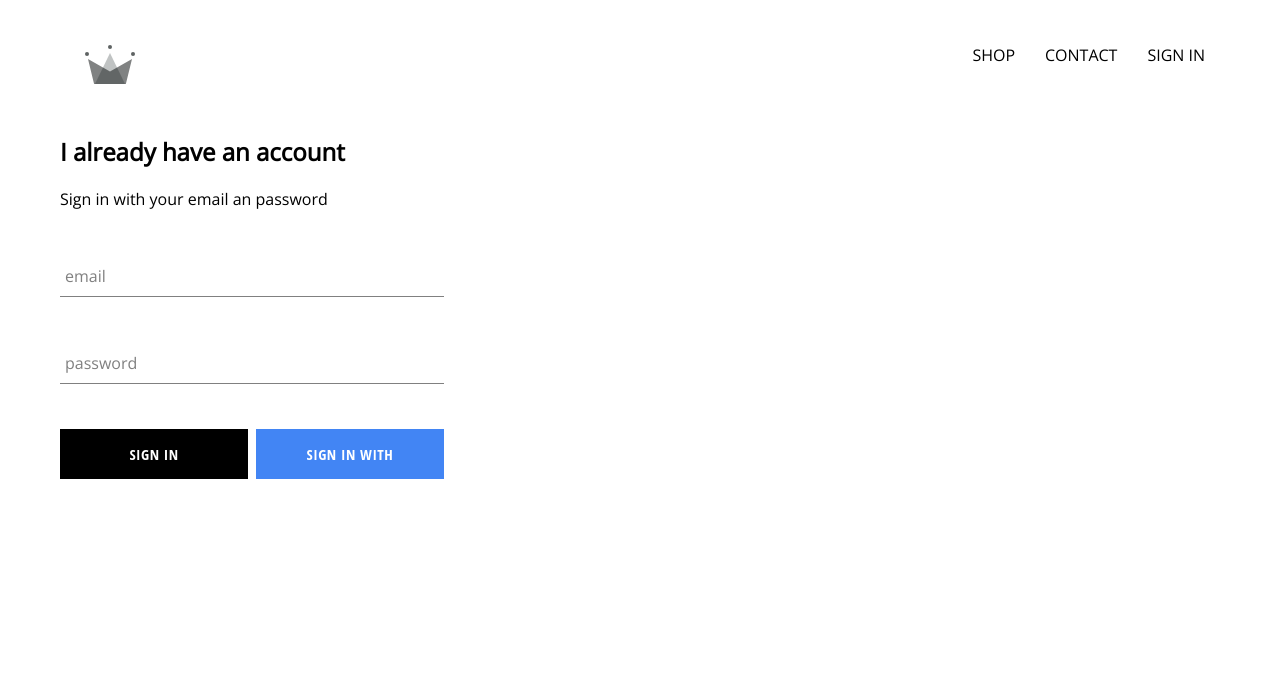
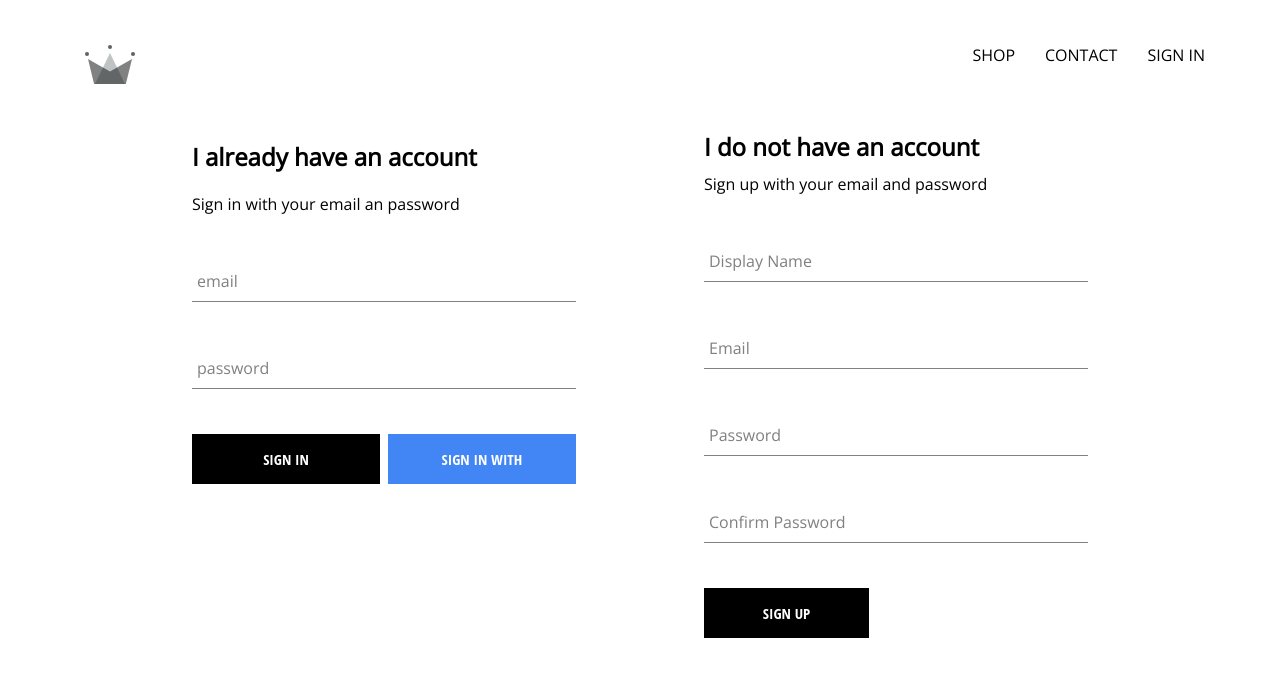
Before and after one commit to WiktoriaAgarkowa/e-commerce, a React (Create React App) app: page /signin in a window 1280 px wide. Shown: the top 676 px of the page. Built offline with nearby package versions, Linux system fonts and the light colour scheme; no server answers.

Commit message:
implemented firebase utils, included ability to store authenticared users into firestore database

```diff
--- a/src/App.js
+++ b/src/App.js
@@ -6,7 +6,7 @@
 import SignInAndSignOut from './pages/sign-in-sign-up/sign-in-sign-up.component';
 import Header from './components/header/header.component';
 
-import { auth } from './firebase/firebase.utils';
+import { auth, createUserProfileDocument } from './firebase/firebase.utils';
 
 
 
@@ -22,10 +22,22 @@
   unsubscribeFromAuth = null;
 
   componentDidMount() {
-    this.unsubscribeFromAuth = auth.onAuthStateChanged(user => {
-      this.setState({currentUser: user});
+    this.unsubscribeFromAuth = auth.onAuthStateChanged(async userAuth => {
+      if(userAuth) {
+        const userRef = await createUserProfileDocument(userAuth);
 
-      console.log(user)
+        userRef.onSnapshot(snapShot => {
+
+          this.setState({
+            currentUser: {
+              id: snapShot.id,
+              ...snapShot.data()
+            }
+          });
+          console.log(this.state)
+        });
+      }
+      this.setState({currentUser: userAuth});
     })
   }
 
--- a/src/components/custom-button/custom-button.styles.scss
+++ b/src/components/custom-button/custom-button.styles.scss
@@ -3,7 +3,6 @@
     width: auto;
     flex-basis: 49%;
     height: 50px;
-    letter-spacing: 0.5px;
     line-height: 50px;
     padding: 0 35px 0 35px;
     font-size: 15px;
@@ -13,6 +12,7 @@
     font-family: 'Open Sans Condensed';
     border: none;
     cursor: pointer;
+    transition: all .3s;
 
 
     &:focus {
--- /dev/null
+++ b/src/components/sign-up/sign-up.component.jsx
@@ -0,0 +1,105 @@
+import React from 'react';
+import FormInput from '../form-input/form-input.component';
+import CustomButton from '../custom-button/custom-button.component';
+
+import { auth, createUserProfileDocument } from '../../firebase/firebase.utils';
+
+import './sign-up.styles.scss';
+
+class SignUp extends React.Component {
+    constructor() {
+        super();
+
+        this.state = {
+            displayName: '',
+            email: '',
+            password: '',
+            confirmPassword: ''
+        }
+    }
+
+    handleSubmit = async event => {
+        event.preventDefault();
+
+        const { displayName, email, password, confirmPassword } = this.state;
+
+        if(password !== confirmPassword) {
+            alert("password don't match");
+            return;
+        }
+
+        try {
+            const { user } = await auth.createUserWithEmailAndPassword(email, password);
+
+            await createUserProfileDocument(user, { displayName });
+
+            this.setState({
+                displayName: '',
+                email: '',
+                password: '',
+                confirmPassword: ''
+            });
+        } catch(error) {
+            console.error(error);
+        }
+
+    }
+
+    handleChange = event => {
+        const { name, value } = event.target;
+
+        this.setState({[name]: value});
+    }
+
+    render() {
+        const { displayName, email, password, confirmPassword } = this.state;
+
+        return(
+            <div className='sign-up'>
+                <h2 className='title'>I do not have an account</h2>
+                <span>Sign up with your email and password</span>
+
+                <form className='sign-up-form' onSubmit={this.handleSubmit}>
+                    <FormInput
+                        type='text'
+                        name='displayName'
+                        value={displayName}
+                        onChange = {this.handleChange}
+                        label = 'Display Name'
+                        required
+                    />
+
+                    <FormInput
+                        type='email'
+                        name='email'
+                        value={email}
+                        onChange = {this.handleChange}
+                        label = 'Email'
+                        required
+                    />
+
+                    <FormInput
+                        type='password'
+                        name='password'
+                        value={password}
+                        onChange = {this.handleChange}
+                        label = 'Password'
+                        required
+                    />
+
+                    <FormInput
+                        type='password'
+                        name='confirmPassword'
+                        value={confirmPassword}
+                        onChange = {this.handleChange}
+                        label = 'Confirm Password'
+                        required
+                    />
+                    <CustomButton type='submit'>SIGN UP </CustomButton>
+                </form>
+            </div>
+        )
+    }
+}
+
+export default SignUp;
--- /dev/null
+++ b/src/components/sign-up/sign-up.styles.scss
@@ -0,0 +1,9 @@
+.sign-up {
+    display: flex;
+    flex-direction: column;
+    width: 30vw;
+
+    .title {
+        margin: 10px 0;
+    }
+}
--- a/src/firebase/firebase.utils.js
+++ b/src/firebase/firebase.utils.js
@@ -14,6 +14,31 @@
 
   firebase.initializeApp(config);
 
+  export const createUserProfileDocument = async (userAuth, additionalData) => {
+    if (!userAuth) return;
+
+    const userRef = firestore.doc(`users/${userAuth.uid}`);
+
+    const snapShot = await userRef.get();
+
+    if (!snapShot.exists) {
+      const { displayName, email } = userAuth;
+      const createdAt = new Date();
+      try {
+        await userRef.set({
+          displayName,
+          email,
+          createdAt,
+          ...additionalData
+        });
+      } catch (error) {
+        console.log('error creating user', error.message);
+      }
+    }
+
+    return userRef;
+  };
+
   export const auth = firebase.auth();
   export const firestore = firebase.firestore();
 
--- a/src/pages/sign-in-sign-up/sign-in-sign-up.component.jsx
+++ b/src/pages/sign-in-sign-up/sign-in-sign-up.component.jsx
@@ -2,10 +2,13 @@
 import React from 'react';
 
 import SignIn from '../../components/sign-in/sign-in.component';
+import SignUp from '../../components/sign-up/sign-up.component';
+import './sign-in-sign-up.styles.scss'
 
 const SignInAndSignOut = () => (
     <div className='sign-in-sign-up'>
         <SignIn />
+        <SignUp />
     </div>
 )
 
--- /dev/null
+++ b/src/pages/sign-in-sign-up/sign-in-sign-up.styles.scss
@@ -0,0 +1,6 @@
+.sign-in-sign-up {
+    width: 70vw;
+    display: flex;
+    justify-content: space-between;
+    margin: 30px auto;
+}
```
